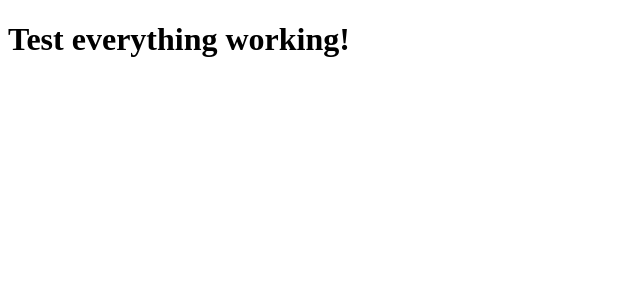
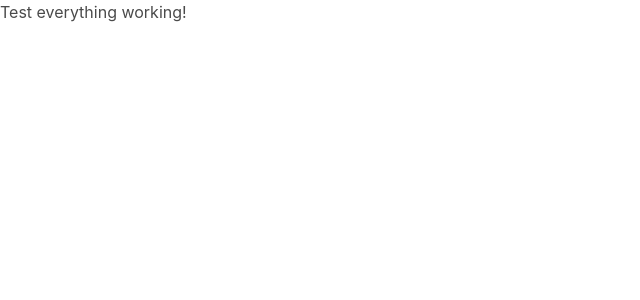
Before and after one commit to manimovassagh/CardPlanAngular, an Angular app: page / in a window 1280 px wide. Shown: the top 300 px of the page, without its empty margins (0-640 px from the left). Built offline with nearby package versions, Linux system fonts and the light colour scheme.

Commit message:
bulma inport

```diff
--- a/src/styles.css
+++ b/src/styles.css
@@ -1 +1,2 @@
 /* You can add global styles to this file, and also import other style files */
+@import 'bulma/css/bulma'
```
